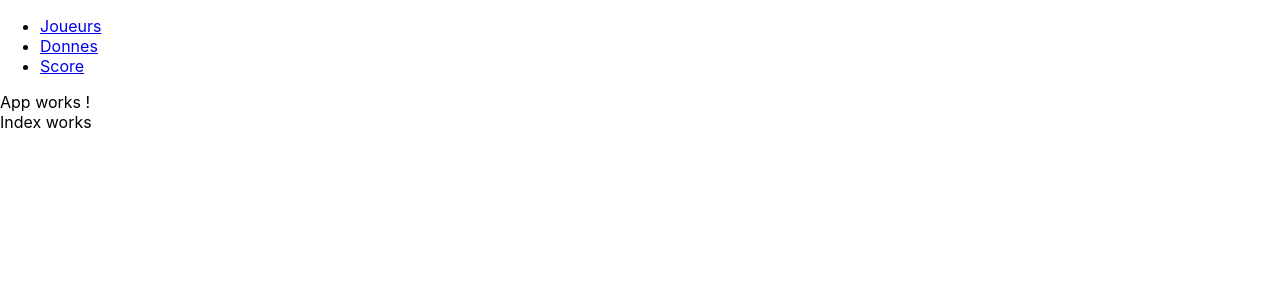
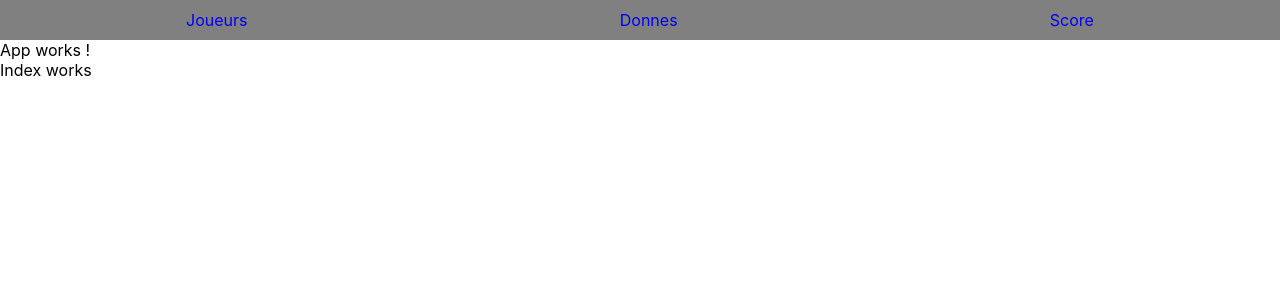
Before and after one commit to ndrplm/tarot-counter, a React (Create React App) app: page / in a window 1280 px wide. Shown: the top 300 px of the page. Built offline with nearby package versions, Linux system fonts and the light colour scheme.

Commit message:
✨ -kinda- style Navbar

```diff
--- /dev/null
+++ b/src/design_system/Link.tsx
@@ -0,0 +1,8 @@
+import { Link } from 'react-router-dom'
+import styled from 'styled-components'
+
+const StyledLink = styled(Link)`
+  text-decoration: none;
+`
+
+export default StyledLink
--- a/src/layout/Navbar.tsx
+++ b/src/layout/Navbar.tsx
@@ -1,19 +1,38 @@
-import { Link } from 'react-router-dom'
+import Link from '../design_system/Link'
+import styled from 'styled-components'
+
+const NavbarContainer = styled.nav`
+  height: 40px;
+  background-color: gray;
+`
+const List = styled.ul`
+  list-style-type: none;
+  margin: 0;
+  padding: 0;
+  height: inherit;
+  display: flex;
+  justify-content: space-around;
+  align-items: center;
+`
+
+const ListItem = styled.li`
+  display: inline;
+`
 
 const Navbar = () => (
-  <nav>
-    <ul>
-      <li>
+  <NavbarContainer>
+    <List>
+      <ListItem>
         <Link to="/">Joueurs</Link>
-      </li>
-      <li>
+      </ListItem>
+      <ListItem>
         <Link to="hands">Donnes</Link>
-      </li>
-      <li>
+      </ListItem>
+      <ListItem>
         <Link to="score">Score</Link>
-      </li>
-    </ul>
-  </nav>
+      </ListItem>
+    </List>
+  </NavbarContainer>
 )
 
 export default Navbar
```
